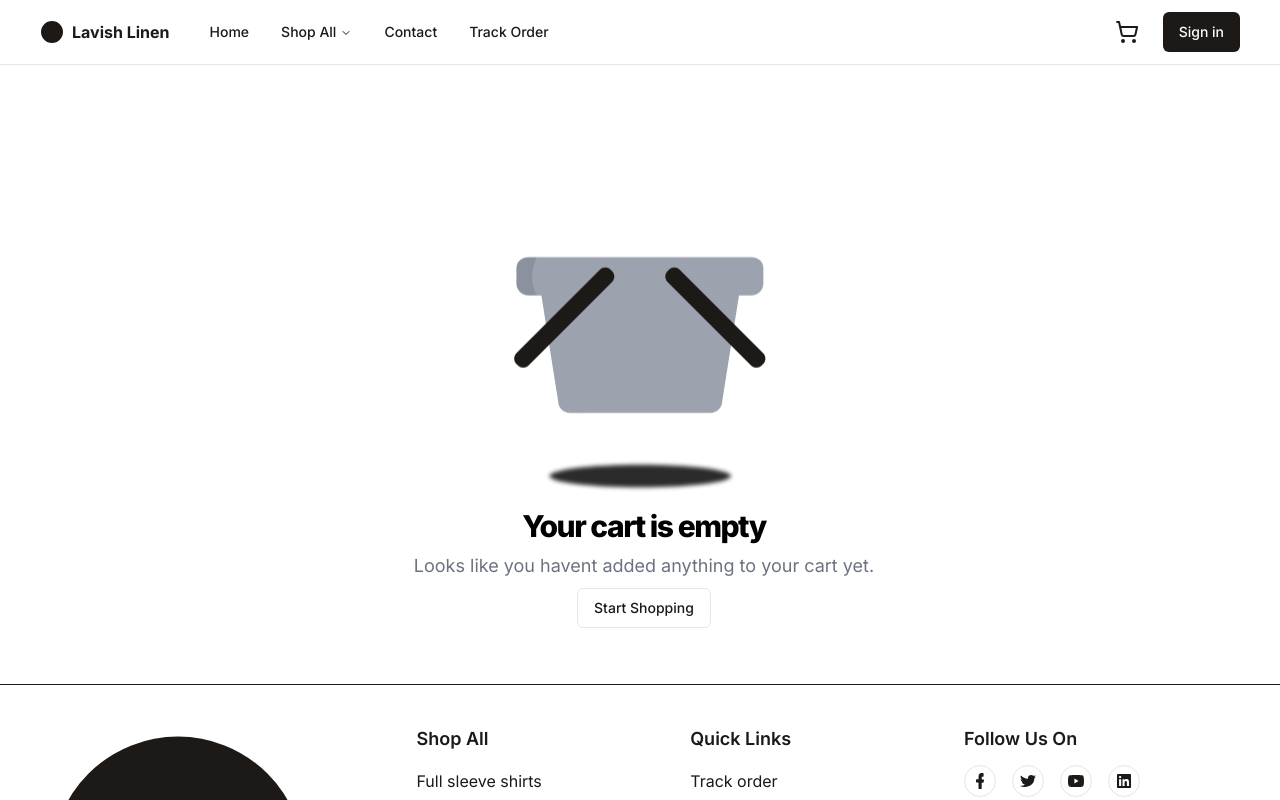
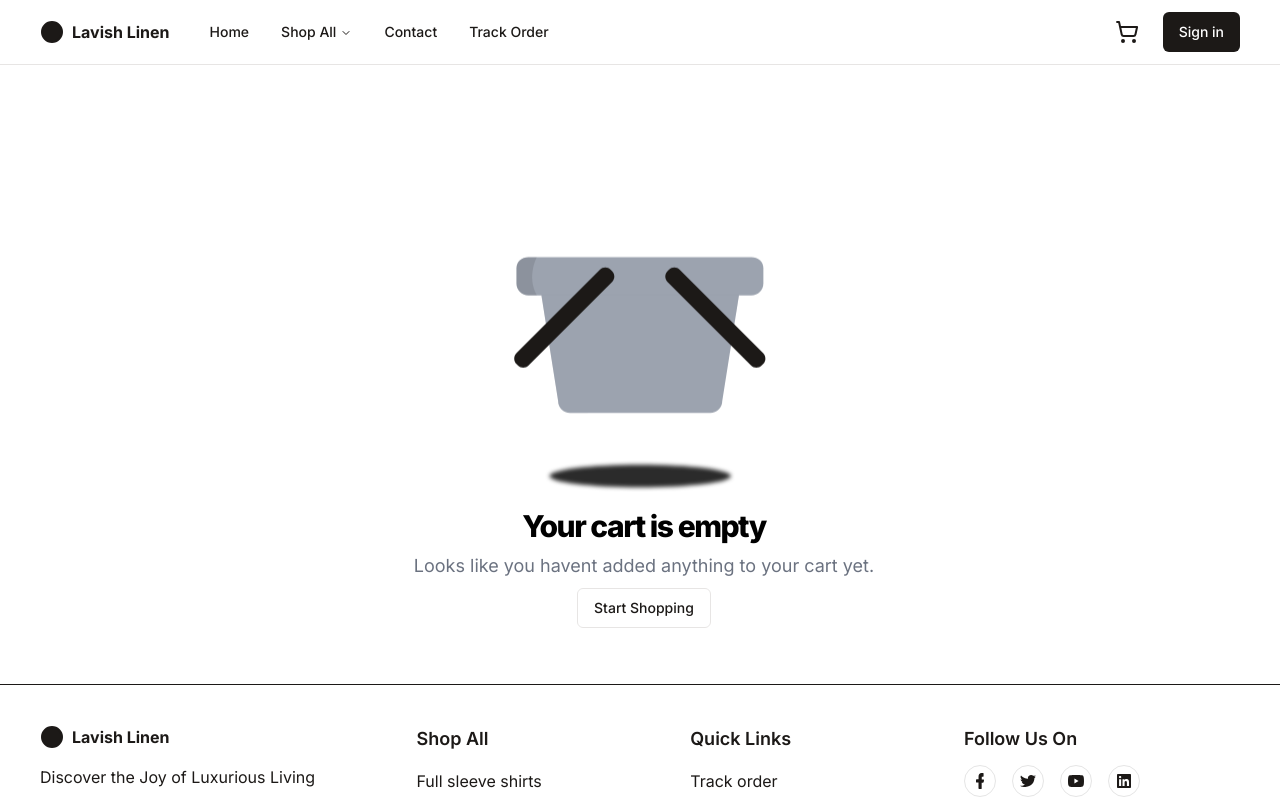
Before and after one commit to Darkrove/lavishlinen, a Next.js app: page /cart in a window 1280 px wide. Shown: the top 800 px of the page. Built offline with nearby package versions, Linux system fonts and the light colour scheme.

Commit message:
update: footer

```diff
--- a/src/components/footer.tsx
+++ b/src/components/footer.tsx
@@ -10,12 +10,9 @@ const Footer = () => {
         <div className="-mx-4 flex flex-col md:flex-row justify-between">
           <div className="w-full px-4 sm:w-2/3 lg:w-3/12">
             <div className="mb-10 w-full">
-              <Link
-                href="/"
-                classNameName="mr-6 flex items-center space-x-2 mb-4"
-              >
-                <Icons.logo classNameName="h-6 w-6" />
-                <span classNameName="font-bold">{siteConfig.name}</span>
+              <Link href="/" className="mr-6 flex items-center space-x-2 mb-4">
+                <Icons.logo className="h-6 w-6" />
+                <span className="font-bold">{siteConfig.name}</span>
               </Link>
               <p className="text-body-color mb-7 text-base">
                 Discover the Joy of Luxurious Living
```
